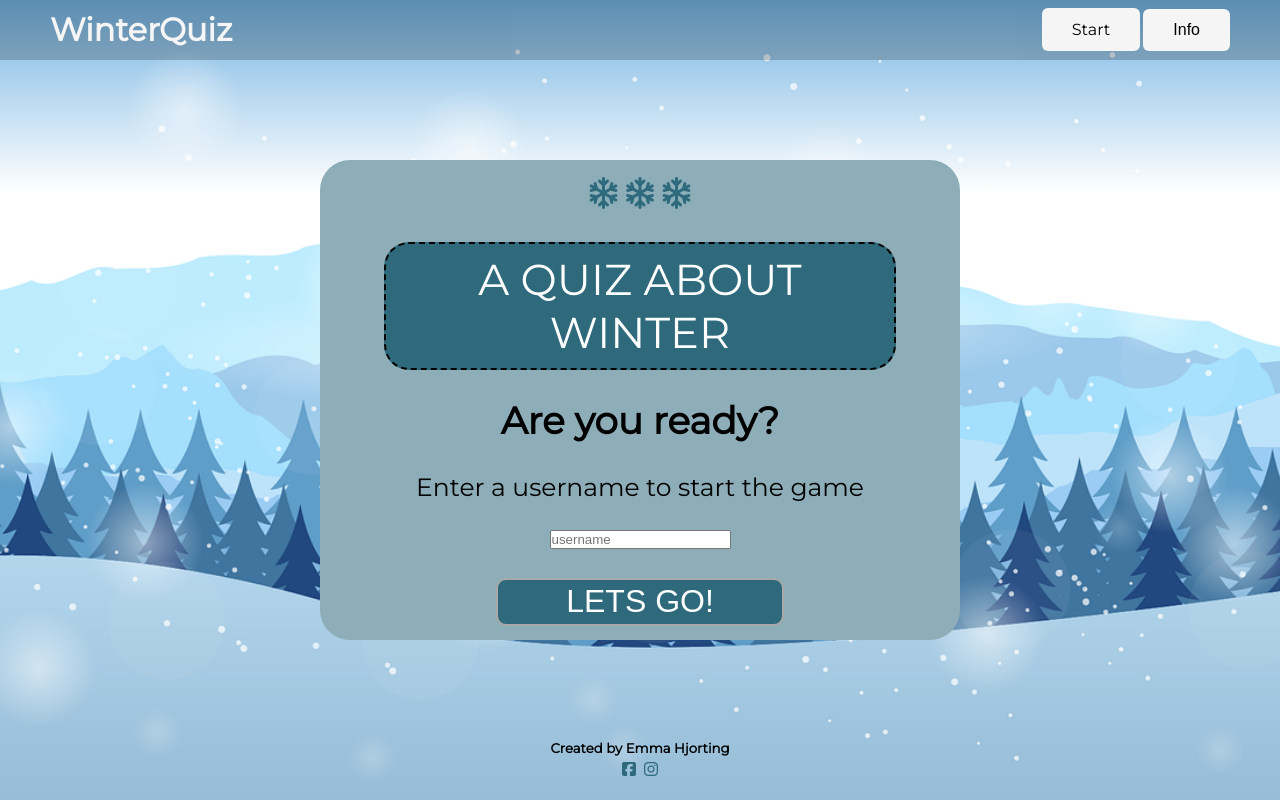
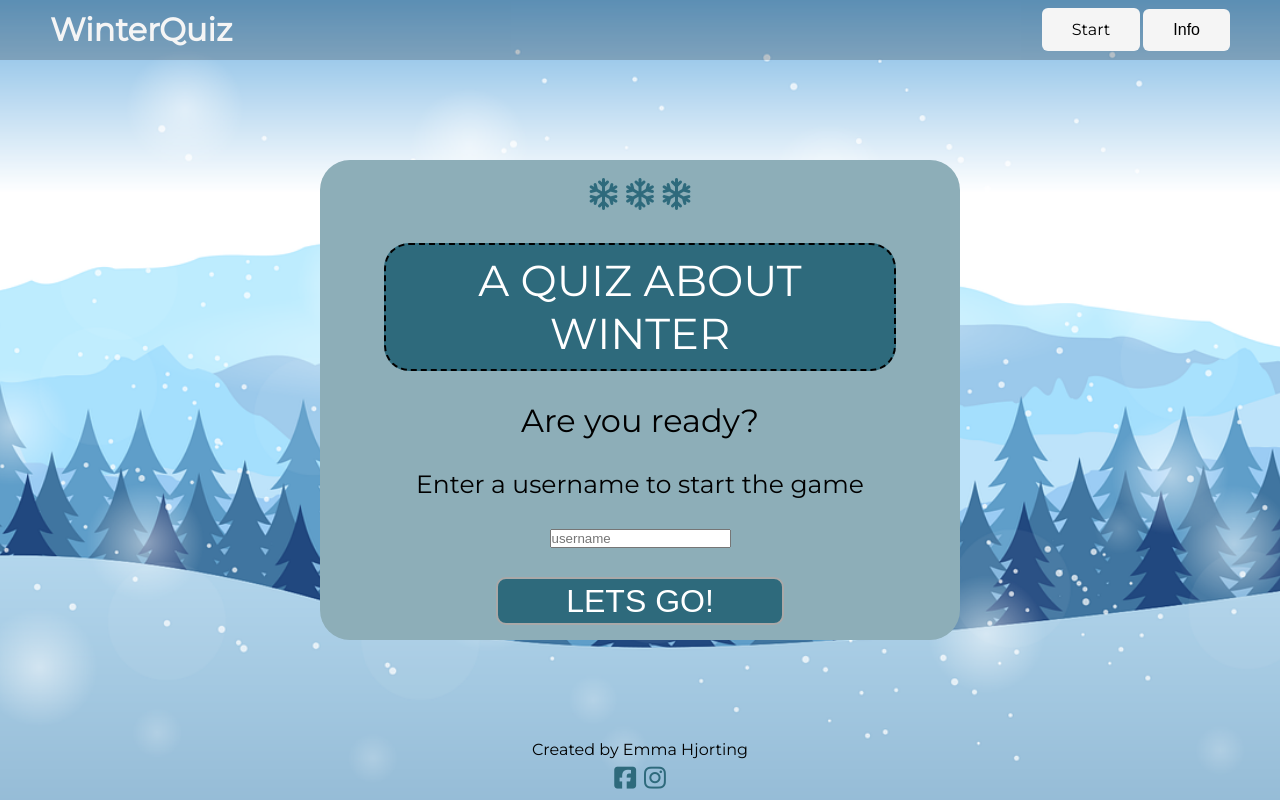
Before and after one commit to EmmaRubiH/WinterQuiz, a plain HTML site: page index.html in a window 1280 px wide. Drawn offline with Linux system fonts and the light colour scheme.

Commit message:
add changes to font size in game container

```diff
--- a/assets/css/game.css
+++ b/assets/css/game.css
@@ -237,7 +237,6 @@ input[type=radio]:checked ~ .option {
 .userbox {
     background: #2E6A7C;
     color: white;
-    font-weight: bold;
     display: block;
     width: 10rem;
     height: 2.5rem;
@@ -298,10 +297,12 @@ text-align: center;
     list-style: none;
 }
 #social-networks li {
-    margin: 4px;;
+    margin: 4px;
+    font-size: 25px;
 }
 i {
     color: #2E6A7C;
+
 }
 
 /* All media q starts here*/
@@ -322,6 +323,9 @@ i {
     .game-quiz-container{
         width: 90%;
         height: 75vh;
+     }
+     .userbox {
+        font-size: 0.8rem;
      }
      .game-details-container h1{
         font-size: 0.8rem;
@@ -356,6 +360,7 @@ i {
     }
     footer {
         height: 50px;
+        font-size: 0.8rem;
     }
 
 }
--- a/assets/css/style.css
+++ b/assets/css/style.css
@@ -218,6 +218,8 @@ footer {
     height: 60px;
     text-align: center;
 }
+
+
 #social-networks {
     display: flex;
     flex-direction: row;
@@ -226,6 +228,7 @@ footer {
 }
 #social-networks li {
     margin: 4px;
+    font-size: 25px;
 }
 
 /* All media q starts here */
--- a/index.html
+++ b/index.html
@@ -54,7 +54,7 @@
                 A QUIZ ABOUT WINTER
 
                 <!-- To get a username before start the game -->
-                <h3>Are you ready?</h3>
+                <p>Are you ready?</p>
                 <form id="new-user">
                     <label id="message" for="username">Enter a username to start the game</label>
                     <input type="text" id="username" name="username" placeholder="username" maxlength="15" required>
@@ -67,7 +67,7 @@
         </div>
         <footer>
             <div>
-                <h5>Created by Emma Hjorting</h5>
+                <p>Created by Emma Hjorting</p>
                 <ul id="social-networks">
                     <li><a href="https://facebook.com" target="_blank" rel="noopener"
                         aria-label="Visit Facebook page (open in a new tab)"><i class="fab fa-facebook-square"></i></a>
```
Also changed, not shown: game.html (+2 -2 lines), 1 other file.
